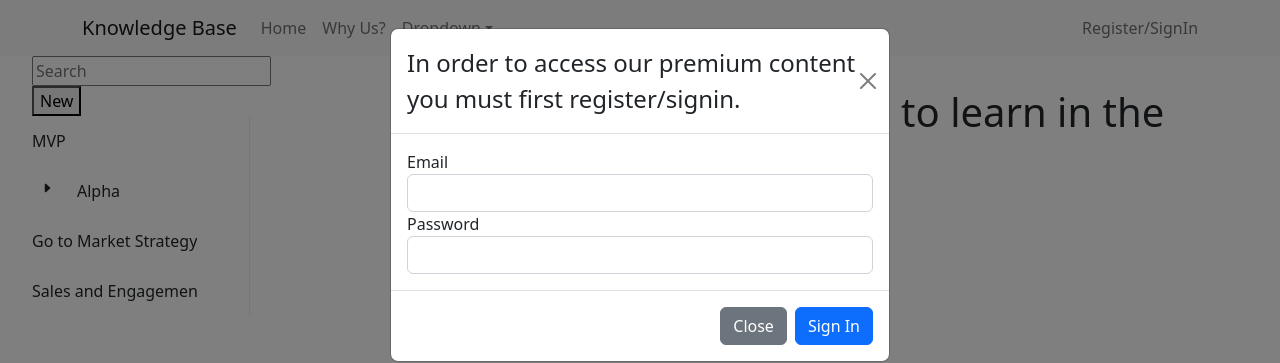
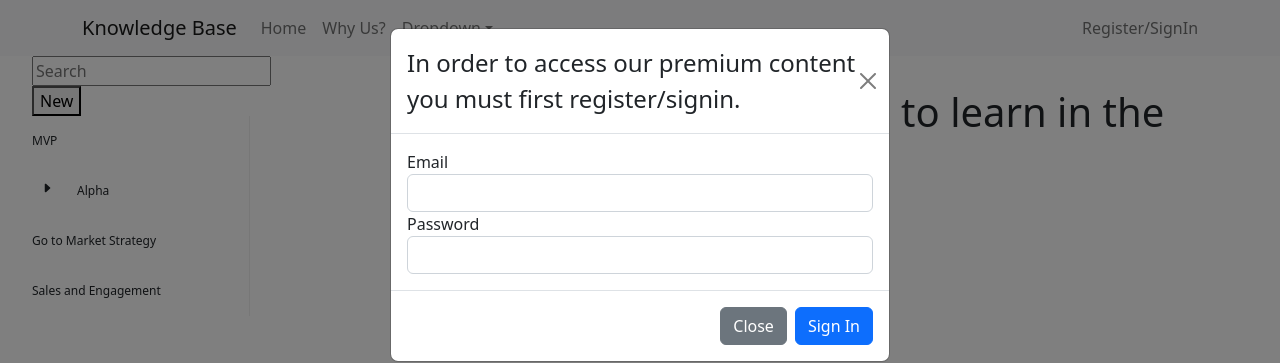
Before and after one commit to PrimeTimeTran/react-ts-knowledgebase, a React (Vite) app: page / in a window 1280 px wide. Shown: the top 363 px of the page. Built offline with nearby package versions, Linux system fonts and the light colour scheme.

Commit message:
Styling sidebar

```diff
--- a/src/index.css
+++ b/src/index.css
@@ -19,12 +19,16 @@
 
 a.ps-menu-button {
   padding-left: 0px !important;
+}
 
+a.ps-menu-button:hover {
+  background-color: transparent !important;
 }
 
 .ps-open > ul {
   padding-left: 10px;
 }
+
 .ps-submenu-expand-icon {
   display: none;
 }
@@ -36,11 +40,14 @@ a.ps-menu-button {
   padding-left: 10px;
 }
 
+.ps-submenu-root::-webkit-scrollbarv {
+  display: none;
+}
+
 /* Extra small devices (phones, 600px and down) */
 @media only screen and (max-width: 600px) {
   body {
     position: fixed;
-    /* padding-left: 5px; */
     overflow: auto;
   }
   nav {
--- a/src/routes/root.tsx
+++ b/src/routes/root.tsx
@@ -43,13 +43,18 @@ export default function Root() {
                 // Clip is and scroll on x axis
                 overflowX: 'scroll',
                 textOverflow: 'clip',
-
+                fontSize: 12,
                 // Wrap the text in submenu
-                // whiteSpace: 'break-spaces',
+                whiteSpace: 'break-spaces',
               },
-              // [`.${menuClasses.label}::-webkit-scrollbar`]: {
-              //   display: 'none',
-              // },
+              [`.${menuClasses.label}::-webkit-scrollbar`]: {
+                display: 'none',
+              },
+              [`.${menuClasses.menuItemRoot}`]: {
+                // border: '1px solid red'
+                // borderLeftWidth: 1,
+                // borderLeft: 'red',
+              },
             }}
           >
             <Menu>
```
